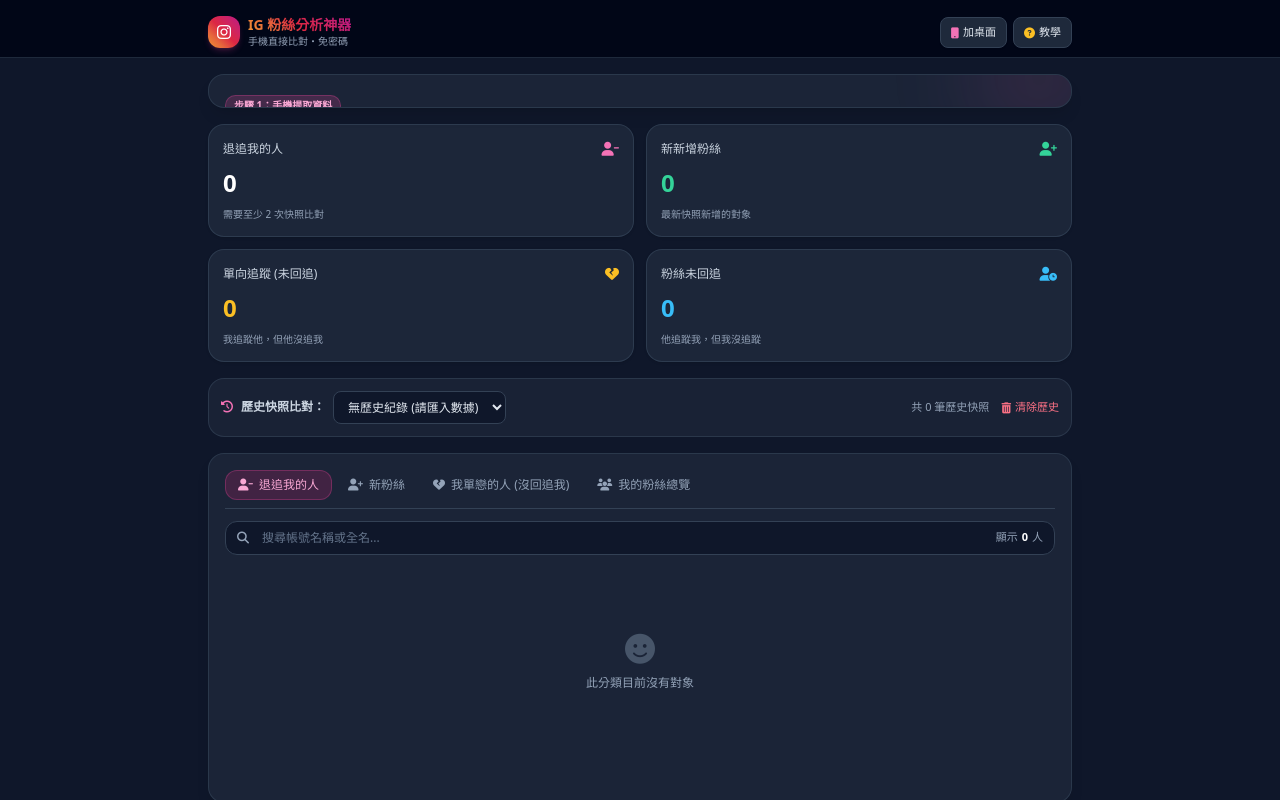
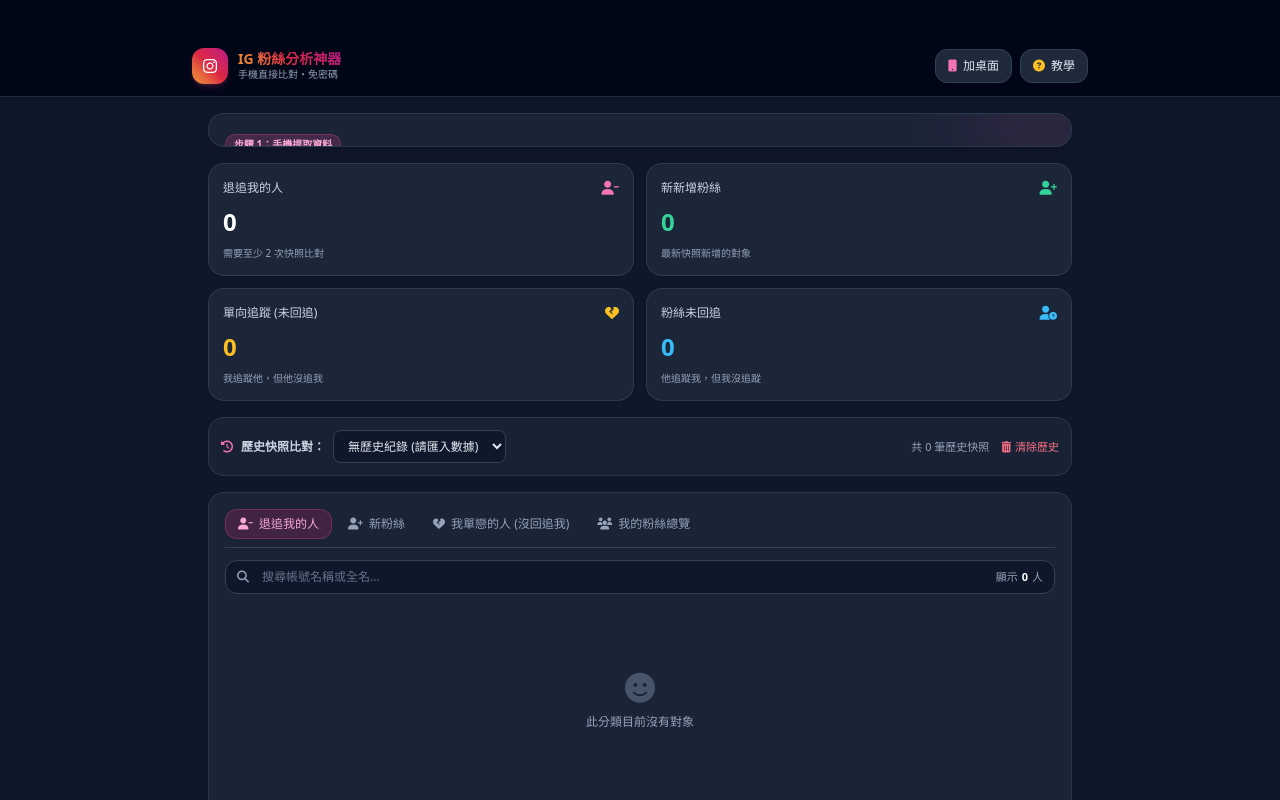
Before and after one commit to lin014102/IG, a plain HTML site: page index.html in a window 1280 px wide. Drawn offline with nearby package versions, Linux system fonts and the light colour scheme.

Commit message:
更新 index.html via EZPage

```diff
--- a/index.html
+++ b/index.html
@@ -15,12 +15,12 @@
     <!-- FontAwesome Icons -->
     <link rel="stylesheet" href="https://cdnjs.cloudflare.com/ajax/libs/font-awesome/6.4.0/css/all.min.css">
     <style>
-        /* iOS Safe Area Padding Support for Notch / Dynamic Island */
-        .pt-safe {
-            padding-top: max(env(safe-area-inset-top, 16px), 16px);
+        /* 強制確保 iPhone 頂部安全距離，絕不被動態島/時間列覆蓋 */
+        .ios-safe-header {
+            padding-top: max(env(safe-area-inset-top, 48px), 48px);
         }
         .pb-safe {
-            padding-bottom: max(env(safe-area-inset-bottom, 16px), 16px);
+            padding-bottom: max(env(safe-area-inset-bottom, 24px), 24px);
         }
         .gradient-text {
             background: linear-gradient(45deg, #f09433 0%, #e6683c 25%, #dc2743 50%, #cc2366 75%, #bc1888 100%);
@@ -45,11 +45,11 @@
 </head>
 <body class="h-full flex flex-col font-sans antialiased bg-slate-900 text-slate-100 overflow-x-hidden">
 
-    <!-- Header (with safe area top padding to prevent iOS notch blocking) -->
-    <header class="border-b border-slate-800 bg-slate-950/95 backdrop-blur sticky top-0 z-30 pt-safe pb-2">
-        <div class="max-w-4xl mx-auto px-4 flex items-center justify-between gap-2">
-            <div class="flex items-center space-x-2 min-w-0">
-                <div class="w-8 h-8 rounded-xl gradient-btn flex items-center justify-center text-white font-bold text-base shadow-md shadow-pink-500/20 shrink-0">
+    <!-- Header with absolute safe spacing for iPhone Dynamic Island / Notch -->
+    <header class="border-b border-slate-800 bg-slate-950/95 backdrop-blur sticky top-0 z-30 ios-safe-header pb-3 px-4 shadow-md">
+        <div class="max-w-4xl mx-auto flex items-center justify-between gap-2">
+            <div class="flex items-center space-x-2.5 min-w-0">
+                <div class="w-9 h-9 rounded-xl gradient-btn flex items-center justify-center text-white font-bold text-base shadow-md shadow-pink-500/20 shrink-0">
                     <i class="fa-brands fa-instagram"></i>
                 </div>
                 <div class="min-w-0">
@@ -57,12 +57,12 @@
                     <p class="text-[10px] text-slate-400 truncate">手機直接比對・免密碼</p>
                 </div>
             </div>
-            <div class="flex gap-1.5 shrink-0">
-                <button id="pwaHelpBtn" type="button" class="text-[11px] bg-slate-800 hover:bg-slate-700 text-slate-200 px-2.5 py-1.5 rounded-lg border border-slate-700 transition flex items-center gap-1 shadow-sm">
+            <div class="flex gap-2 shrink-0">
+                <button id="pwaHelpBtn" type="button" class="text-xs bg-slate-800 hover:bg-slate-700 text-slate-200 px-3 py-2 rounded-xl border border-slate-700 transition flex items-center gap-1.5 shadow-sm font-medium">
                     <i class="fa-solid fa-mobile-button text-pink-400"></i>
                     <span>加桌面</span>
                 </button>
-                <button id="showGuideBtn" type="button" class="text-[11px] bg-slate-800 hover:bg-slate-700 text-slate-200 px-2.5 py-1.5 rounded-lg border border-slate-700 transition flex items-center gap-1 shadow-sm">
+                <button id="showGuideBtn" type="button" class="text-xs bg-slate-800 hover:bg-slate-700 text-slate-200 px-3 py-2 rounded-xl border border-slate-700 transition flex items-center gap-1.5 shadow-sm font-medium">
                     <i class="fa-solid fa-circle-question text-amber-400"></i>
                     <span>教學</span>
                 </button>
@@ -70,8 +70,8 @@
         </div>
     </header>
 
-    <!-- Notification Toast (Fixed lower down so it never covers the header or buttons) -->
-    <div id="toast" class="fixed top-24 left-1/2 -translate-x-1/2 w-[92%] max-w-sm bg-emerald-600 text-white px-4 py-3 rounded-xl shadow-2xl transform -translate-y-20 opacity-0 transition-all duration-300 z-50 flex items-center gap-2.5 pointer-events-none border border-emerald-400/30">
+    <!-- Notification Toast (Positioned safely below header) -->
+    <div id="toast" class="fixed top-28 left-1/2 -translate-x-1/2 w-[92%] max-w-sm bg-emerald-600 text-white px-4 py-3 rounded-xl shadow-2xl transform -translate-y-20 opacity-0 transition-all duration-300 z-50 flex items-center gap-2.5 pointer-events-none border border-emerald-400/30">
         <i class="fa-solid fa-circle-check text-lg shrink-0"></i>
         <span id="toastMsg" class="text-xs font-medium leading-relaxed">已成功執行操作！</span>
     </div>
@@ -317,7 +317,6 @@
                 }
                 const followers = [];
                 const following = [];
-                // Collect basic links or rendered profile info as safe fallback
                 document.querySelectorAll('a').forEach(a => {
                     const href = a.getAttribute('href') || '';
                     if(href.startsWith('/') && href.split('/').length === 2 && !href.includes('explore') && !href.includes('reels')) {
@@ -328,7 +327,6 @@
                 const data = { username: username, followers: followers, following: following, timestamp: new Date().toISOString() };
                 const jsonStr = JSON.stringify(data, null, 2);
 
-                // Copy to clipboard
                 const ta = document.createElement('textarea');
                 ta.value = jsonStr;
                 document.body.appendChild(ta);
@@ -418,7 +416,7 @@
                     following: parsed.following || []
                 };
                 snapshots.unshift(newSnapshot);
-                if(snapshots.length > 10) snapshots.pop(); // Keep max 10
+                if(snapshots.length > 10) snapshots.pop();
                 localStorage.setItem('ig_snapshots', JSON.stringify(snapshots));
                 jsonInput.value = '';
                 updateSnapshotSelector();
@@ -508,27 +506,22 @@
                 const prevFollowers = new Set(previous.followers || []);
                 const currFollowersSet = new Set(currentFollowers);
 
-                // Unfollowers: was in prev followers, not in current followers
                 previous.followers.forEach(function(user) {
                     if(!currFollowersSet.has(user)) unfollowers.push(user);
                 });
 
-                // New Followers: in current followers, not in prev followers
                 currentFollowers.forEach(function(user) {
                     if(!prevFollowers.has(user)) newFollowers.push(user);
                 });
             } else {
-                // If only 1 snapshot, new followers = all current followers
                 newFollowers = [...currentFollowers];
             }
 
-            // Not following back (I follow them, but they don't follow me)
             const currFollowersSet = new Set(currentFollowers);
             const notFollowingBack = currentFollowing.filter(function(user) {
                 return !currFollowersSet.has(user);
             });
 
-            // Fans not followed back (They follow me, but I don't follow them)
             const currFollowingSet = new Set(currentFollowing);
             const fans = currentFollowers.filter(function(user) {
                 return !currFollowingSet.has(user);
@@ -561,7 +554,6 @@
             else if(currentTab === 'notFollowingBack') list = computedData.notFollowingBack;
             else if(currentTab === 'fans') list = computedData.fans;
 
-            // Filter by search query
             if(currentSearchQuery) {
                 list = list.filter(function(u) { return u.toLowerCase().includes(currentSearchQuery); });
             }
@@ -612,13 +604,11 @@
         closePwaBtn.addEventListener('click', function() { pwaModal.classList.add('hidden'); });
         closePwaFooterBtn.addEventListener('click', function() { pwaModal.classList.add('hidden'); });
 
-        // Close modals on outside click
         window.addEventListener('click', function(e) {
             if(e.target === guideModal) guideModal.classList.add('hidden');
             if(e.target === pwaModal) pwaModal.classList.add('hidden');
         });
 
-        // Initialize on load
         window.onload = function() {
             updateSnapshotSelector();
             renderAnalysis();
```
